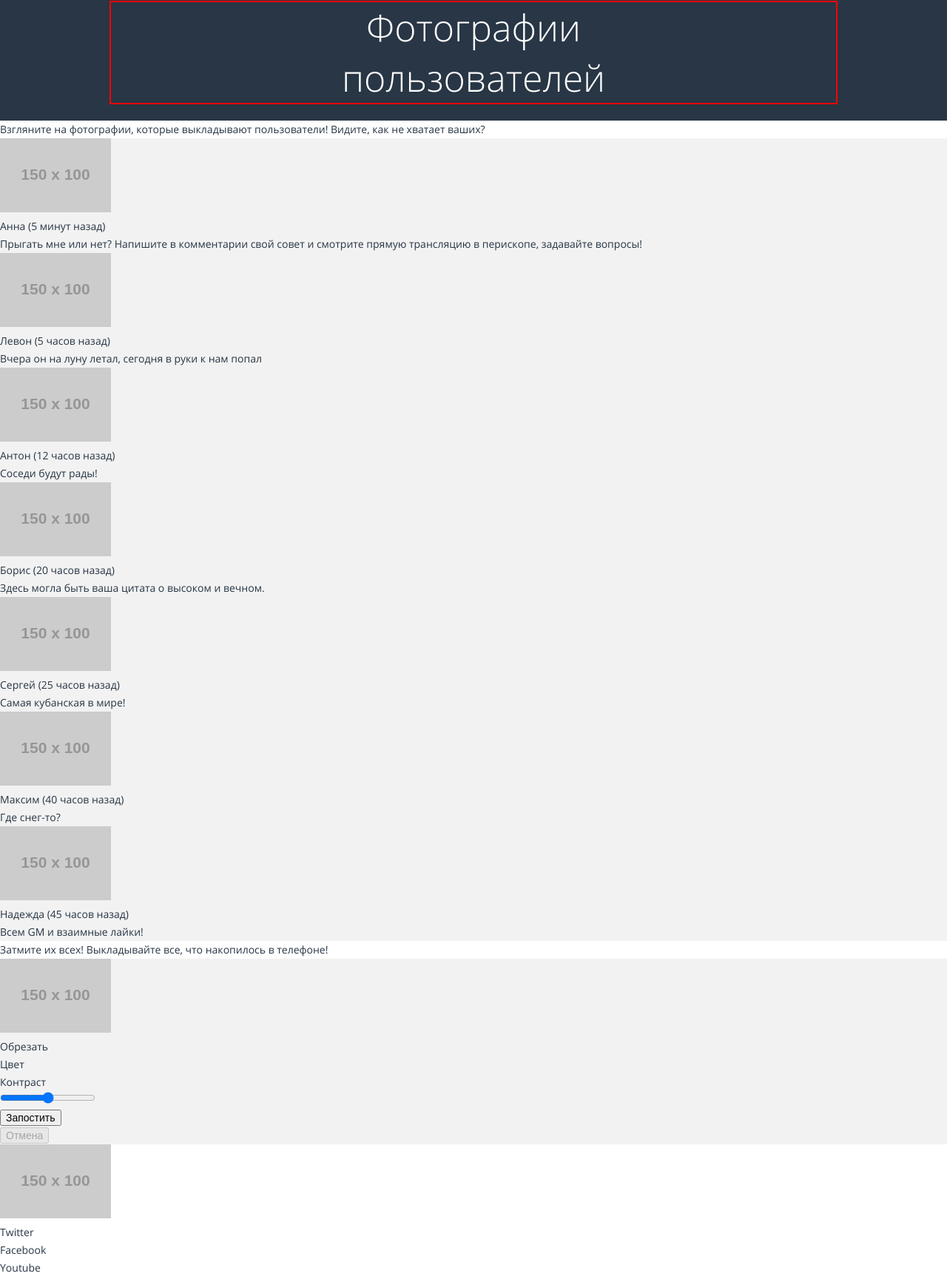
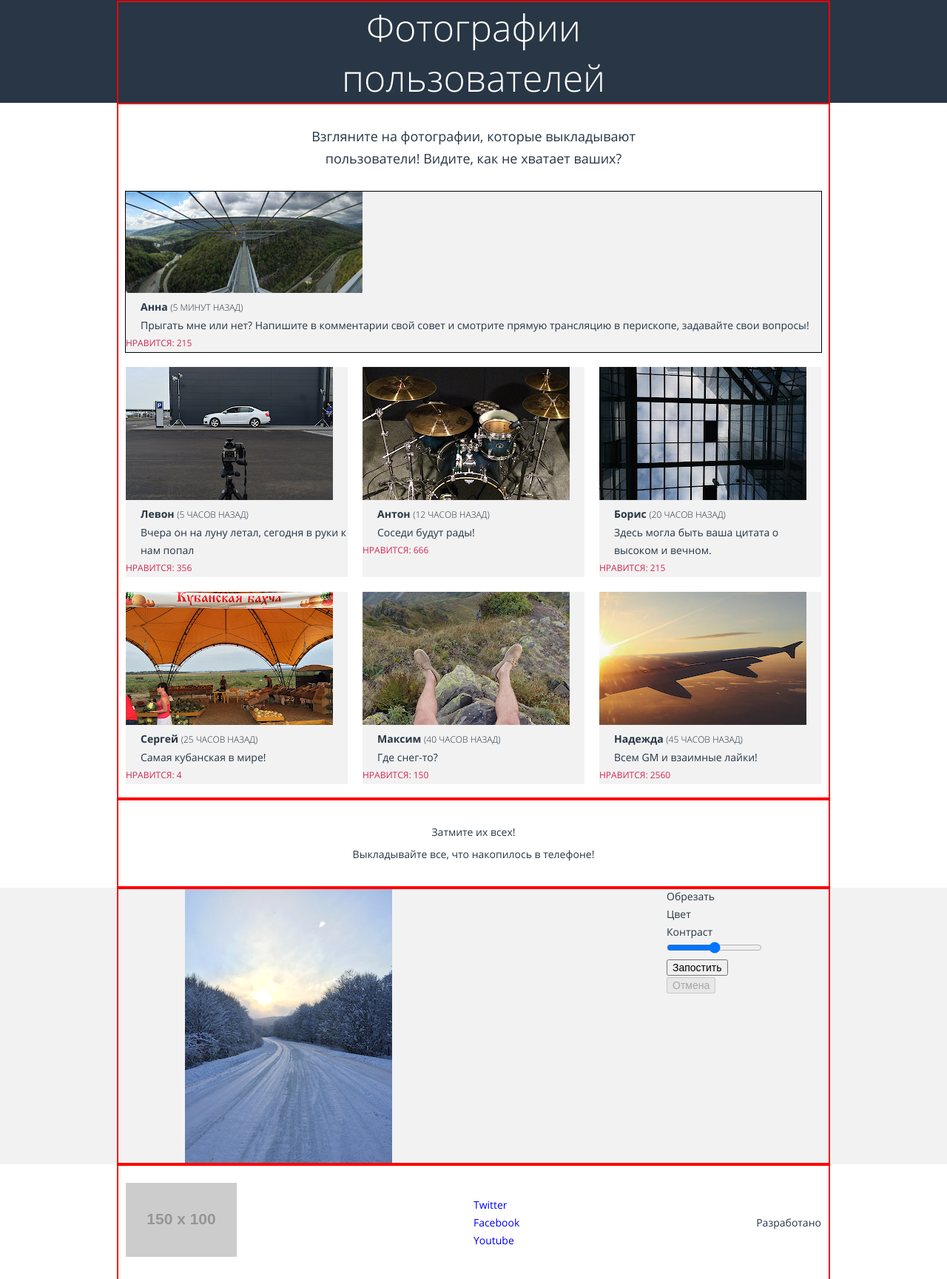
Before and after one commit to KoblentsAV/395743-pink, a website: page photo.html in a window 1280 px wide. Shown: the part 727-2456 px from the top of the page at 74% size. Drawn offline with nearby package versions, Linux system fonts and the light colour scheme; files that its build step writes are made by us from their sources; placeholder pictures from the web are drawn by us.

Commit message:
Завершение 4 задания

```diff
--- a/less/blocks/container.less
+++ b/less/blocks/container.less
@@ -1,13 +1,13 @@
 .container {
   margin: 0 auto;
   padding: 0 20px;
-  width: 320px;
+  width: 280px;
   outline: 2px solid red;
   @media (min-width: 660px) {
-    width: 660px;
+    width: 620px;
   }
   @media (min-width: 960px) {
     padding: 0 10px;
-    width: 960px;
+    width: 940px;
   }
 }
--- a/less/blocks/photo-editor.less
+++ b/less/blocks/photo-editor.less
@@ -1,7 +1,11 @@
 .photo-editor {
-  background-color: @whitesmoke-color;
+
 }
 
 .photo-editor__title {
+  padding-top: 30px;
+  padding-bottom: 30px;
+  text-align: center;
+  line-height: 30px;
   background-color: @default-color;
 }
--- a/less/blocks/photo-page.less
+++ b/less/blocks/photo-page.less
@@ -1,3 +1,17 @@
-.photo-page {
-  background-color: @midnight-color;
+.photo-page__title {
+  padding-top: 30px;
+  padding-right: 35px;
+  padding-bottom: 30px;
+  padding-left: 35px;
+  line-height: 30px;
+  text-align: center;
+  @media (min-width: 660px) {
+    padding-left: 45px;
+    padding-right: 45px;
+    font-size: 18px;
+  }
+  @media (min-width: 960px) {
+    padding-left: 190px;
+    padding-right: 190px;
+  }
 }
--- a/less/blocks/photo-review.less
+++ b/less/blocks/photo-review.less
@@ -1,3 +1,37 @@
 .photo-review {
+  margin-bottom: 20px;
   background-color: @whitesmoke-color;
+  @media (min-width: 660px) {
+    width: 300px;
+  }
 }
+
+.photo-review--of-the-day {
+  outline: 1px solid black;
+  width: 100%;
+}
+
+.photo-review__panorama {
+  text-align: center;
+}
+
+.photo-review__username {
+  font-weight: 700;
+}
+
+.photo-review__time-ago {
+  font-size: 12px;
+  font-weight: 300;
+  text-transform: uppercase;
+}
+
+.photo-review__username,
+.photo-review__user-text {
+  padding-left: 20px;
+}
+
+.photo-review__like {
+  font-size: 12px;
+  color: #d22856;
+  text-transform: uppercase;
+}
--- a/less/blocks/photoband.less
+++ b/less/blocks/photoband.less
@@ -1,3 +1,8 @@
 .photoband {
   background-color: @default-color;
+  @media (min-width: 660px) {
+    display: flex;
+    flex-wrap: wrap;
+    justify-content: space-between;
+  }
 }
--- a/less/blocks/upload-and-edit.less
+++ b/less/blocks/upload-and-edit.less
@@ -0,0 +1,21 @@
+.upload-and-edit {
+  background-color: @whitesmoke-color;
+}
+
+.upload-and-edit__inner {
+  @media (min-width: 660px) {
+    display: flex;
+    justify-content: space-between;
+  }
+  @media (min-width: 960px) {
+    padding-left: 80px;
+    padding-right: 80px;
+  }
+}
+
+.upload-and-edit__list {
+  display: flex;
+  @media (min-width: 660px) {
+    flex-direction: column;
+  }
+}
--- a/photo.html
+++ b/photo.html
@@ -35,16 +35,14 @@
       </div>
     </header>
     <main class="photo-page">
+      <div class="container">
         <div class="photo-page__title">
-        Фотографии пользователей
+          Взгляните на фотографии, которые выкладывают пользователи! Видите, как не хватает ваших?
         </div>
         <section class="photoband">
-        <div class="photoband__title">
-          Взгляните на фотографии, которые выкладывают пользователи! Видите, как не хватает ваших?
-        </div>
-        <article class="photo-review">
-          <a  href="#" class="photo-review__panorama photo-review__panorama--best">
-            <img src="http://placehold.it/150x100" width="150" height="100" alt="Панорама дня">
+          <article class="photo-review photo-review--of-the-day">
+            <a  href="#" class="photo-review__panorama">
+              <img src="img/panorama-mobile@1x.jpg" width="320" height="137" alt="Панорама дня">
             </a>
             <div class="photo-review__comment">
               <div class="photo-review__username">
@@ -52,13 +50,16 @@
                 <span class="photo-review__time-ago">(5 минут назад)</span>
               </div>
               <div class="photo-review__user-text">
-              Прыгать мне или нет? Напишите в комментарии свой совет и смотрите прямую трансляцию в перископе, задавайте вопросы!
+                Прыгать мне или нет? Напишите в комментарии свой совет и смотрите прямую трансляцию в перископе, задавайте свои вопросы!
               </div>
+            </div>
+            <div class="photo-review__like">
+              Нравится: 215
             </div>
           </article>
           <article class="photo-review">
             <a  href="#" class="photo-review__panorama">
-            <img src="http://placehold.it/150x100" width="150" height="100" alt="">
+              <img src="img/photo-1-mobile@1x.jpg" width="280" height="180" alt="">
             </a>
             <div class="photo-review__comment">
               <div class="photo-review__username">
@@ -69,10 +70,13 @@
                 Вчера он на луну летал, сегодня в руки к нам попал
               </div>
             </div>
+            <div class="photo-review__like">
+              Нравится: 356
+            </div>
           </article>
           <article class="photo-review">
             <a  href="#" class="photo-review__panorama photo-review__panorama--best">
-            <img src="http://placehold.it/150x100" width="150" height="100" alt="">
+              <img src="img/photo-2-mobile@1x.jpg" width="280" height="180" alt="">
             </a>
             <div class="photo-review__comment">
               <div class="photo-review__username">
@@ -83,10 +87,13 @@
                 Соседи будут рады!
               </div>
             </div>
+            <div class="photo-review__like">
+              Нравится: 666
+            </div>
           </article>
           <article class="photo-review">
             <a  href="#" class="photo-review__panorama photo-review__panorama--best">
-            <img src="http://placehold.it/150x100" width="150" height="100" alt="">
+              <img src="img/photo-3-mobile@1x.jpg" width="280" height="180" alt="">
             </a>
             <div class="photo-review__comment">
               <div class="photo-review__username">
@@ -97,10 +104,13 @@
                 Здесь могла быть ваша цитата о высоком и вечном.
               </div>
             </div>
+            <div class="photo-review__like">
+              Нравится: 215
+            </div>
           </article>
           <article class="photo-review">
             <a  href="#" class="photo-review__panorama photo-review__panorama--best">
-            <img src="http://placehold.it/150x100" width="150" height="100" alt="">
+              <img src="img/photo-4-mobile@1x.jpg" width="280" height="180" alt="">
             </a>
             <div class="photo-review__comment">
               <div class="photo-review__username">
@@ -111,10 +121,13 @@
                 Самая кубанская в мире!
               </div>
             </div>
+            <div class="photo-review__like">
+              Нравится: 4
+            </div>
           </article>
           <article class="photo-review">
             <a  href="#" class="photo-review__panorama photo-review__panorama--best">
-            <img src="http://placehold.it/150x100" width="150" height="100" alt="">
+              <img src="img/photo-5-mobile@1x.jpg" width="280" height="180" alt="">
             </a>
             <div class="photo-review__comment">
               <div class="photo-review__username">
@@ -125,10 +138,13 @@
                 Где снег-то?
               </div>
             </div>
+            <div class="photo-review__like">
+              Нравится: 150
+            </div>
           </article>
           <article class="photo-review">
             <a  href="#" class="photo-review__panorama photo-review__panorama--best">
-            <img src="http://placehold.it/150x100" width="150" height="100" alt="">
+              <img src="img/photo-6-mobile@1x.jpg" width="280" height="180" alt="">
             </a>
             <div class="photo-review__comment">
               <div class="photo-review__username">
@@ -139,14 +155,23 @@
                 Всем GM и взаимные лайки!
               </div>
             </div>
+            <div class="photo-review__like">
+              Нравится: 2560
+            </div>
           </article>
         </section>
+      </div>
       <section class="photo-editor">
+        <div class="container">
           <div class="photo-editor__title">
-          Затмите их всех! Выкладывайте все, что накопилось в телефоне!
+            Затмите их всех!<br>Выкладывайте все, что накопилось в телефоне!
+          </div>
         </div>
         <form class="upload-and-edit" action="https://echo.htmlacademy.ru" method="post">
-          <img src="http://placehold.it/150x100" width="150" height="100" alt="">
+          <div class="container">
+            <div class="upload-and-edit__inner">
+              <img src="img/photo-7-mobile@1x.jpg" width="280" height="374" alt="">
+              <div class="upload-and-edit__gears">
                 <ul class="upload-and-edit__list">
                   <li class="upload-and-edit__icon-gear">Обрезать</li>
                   <li class="upload-and-edit__icon-gear">Цвет</li>
@@ -159,21 +184,28 @@
                 <div class="button">
                   <input type="reset" value="Отмена" disabled>
                 </div>
+              </div>
+            </div>
+          </div>
         </form>
       </section>
     </main>
     <footer class="main-footer">
+      <div class=container>
+        <div class="main-footer__inner">
           <a  href="#" class="main-footer__logo">
             <img src="http://placehold.it/150x100" width="150" height="100" alt="Pink">
           </a>
           <ul class="social-list">
-        <li class="social-list__icon"><a href="#" title="twitter"></a>Twitter</li>
-        <li class="social-list__icon"><a href="#" title="facebook"></a>Facebook</li>
-        <li class="social-list__icon"><a href="#" title="youtube"></a>Youtube</li>
+            <li class="social-list__icon"><a href="#" title="twitter">Twitter</a></li>
+            <li class="social-list__icon"><a href="#" title="facebook">Facebook</a></li>
+            <li class="social-list__icon"><a href="#" title="youtube">Youtube</a></li>
           </ul>
           <div class="copyright">
               Разработано
           </div>
+        </div>
+      </div>
     </footer>
   </body>
 </html>
```
Lines whose indentation alone changed are shown as unchanged.
